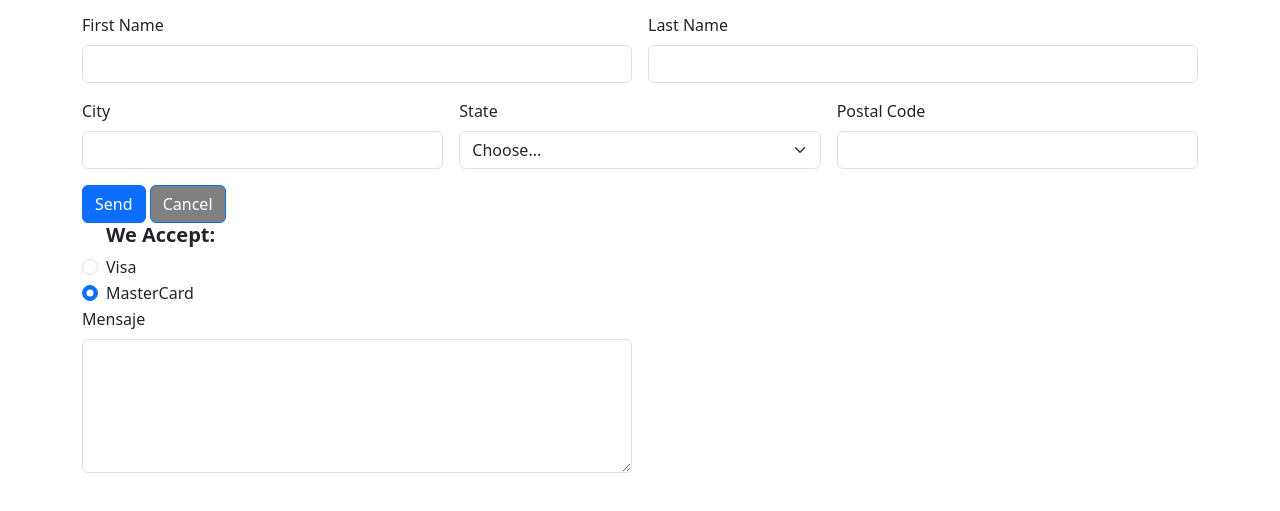
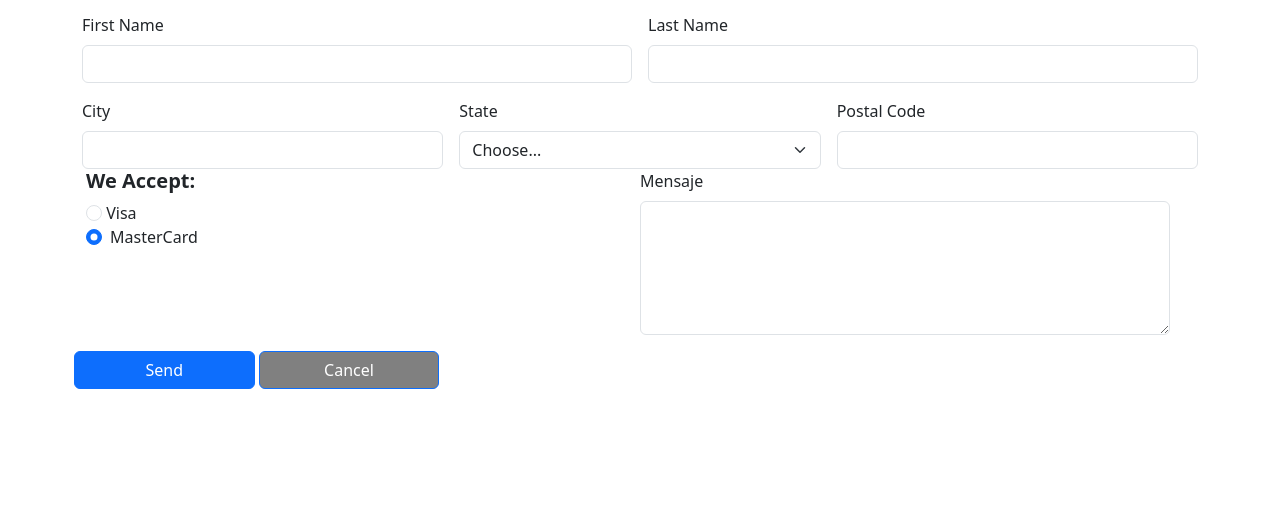
Before and after one commit to 4GeeksAcademy/HTML5-Form-guille, a plain HTML site: page index.html in a window 1280 px wide. Shown: the part 129-640 px from the top of the page. Drawn offline with nearby package versions, Linux system fonts and the light colour scheme.

Commit message:
First Commit

```diff
--- a/index.html
+++ b/index.html
@@ -1,11 +1,14 @@
 <!doctype html>
 <html lang="en">
+
 <head>
     <meta charset="utf-8">
     <meta name="viewport" content="width=device-width, initial-scale=1">
     <title>HTML Guille</title>
-    <link href="https://cdn.jsdelivr.net/npm/bootstrap@5.3.7/dist/css/bootstrap.min.css" rel="stylesheet" integrity="sha384-LN+7fdVzj6u52u30Kp6M/trliBMCMKTyK833zpbD+pXdCLuTusPj697FH4R/5mcr" crossorigin="anonymous">
+    <link href="https://cdn.jsdelivr.net/npm/bootstrap@5.3.7/dist/css/bootstrap.min.css" rel="stylesheet"
+        integrity="sha384-LN+7fdVzj6u52u30Kp6M/trliBMCMKTyK833zpbD+pXdCLuTusPj697FH4R/5mcr" crossorigin="anonymous">
 </head>
+
 <body>
     <div class="container-md">
         <div class="row align-items-start">
@@ -50,23 +53,25 @@
                         <label class="form-label">Postal Code</label>
                         <input type="number" class="form-control" id="inputPostalCode" required>
                     </div>
+                    <div class="row">
                         <div class="col-6">
-                    <button type="submit" class="btn btn-primary">Send</button>
-                    <button type="reset" class="btn btn-primary" style="background-color: grey;">Cancel</button>
-                    <div class="form-check">
+                            <div>
                                 <h5><strong>We Accept:</strong></h5>
-                    <input class="form-check-input" type="radio" name="WeAccept" id="Visa" value="Visa" required>
+                                <input class="form-check-input" type="radio" name="WeAccept" id="Visa" value="Visa"
+                                    required>
                                 <label class="form-check-label" for="radioDefault1">
                                     Visa
                                 </label>
                             </div>
                             <div class="form-check">
-                    <input class="form-check-input" type="radio" name="WeAccept" id="MasterCard" value="MasterCard" checked>
+                                <input class="form-check-input" type="radio" name="WeAccept" id="MasterCard"
+                                    value="MasterCard" checked>
                                 <label class="form-check-label" for="radioDefault2">
                                     MasterCard
                                 </label>
                             </div>
-                <div class="row">
+                        </div>
+                        <div class="col-6">
                             <div class="col">
                                 <div class="mb-3">
                                     <label for="exampleFormControlTextarea1" class="form-label">Mensaje</label>
@@ -74,10 +79,18 @@
                                 </div>
                             </div>
                         </div>
+                        <div class="row">
+                            <button type="submit" class="btn btn-primary col-2 me-1">Send</button>
+                            <button type="reset" class="btn btn-primary col-2"
+                                style="background-color: grey;">Cancel</button>
+                        </div>
                 </form>
             </div>
         </div>
     </div>
-    <script src="https://cdn.jsdelivr.net/npm/bootstrap@5.3.7/dist/js/bootstrap.bundle.min.js" integrity="sha384-ndDqU0Gzau9qJ1lfW4pNLlhNTkCfHzAVBReH9diLvGRem5+R9g2FzA8ZGN954O5Q" crossorigin="anonymous"></script>
+    <script src="https://cdn.jsdelivr.net/npm/bootstrap@5.3.7/dist/js/bootstrap.bundle.min.js"
+        integrity="sha384-ndDqU0Gzau9qJ1lfW4pNLlhNTkCfHzAVBReH9diLvGRem5+R9g2FzA8ZGN954O5Q"
+        crossorigin="anonymous"></script>
 </body>
+
 </html>
```
Lines whose indentation alone changed are shown as unchanged.
